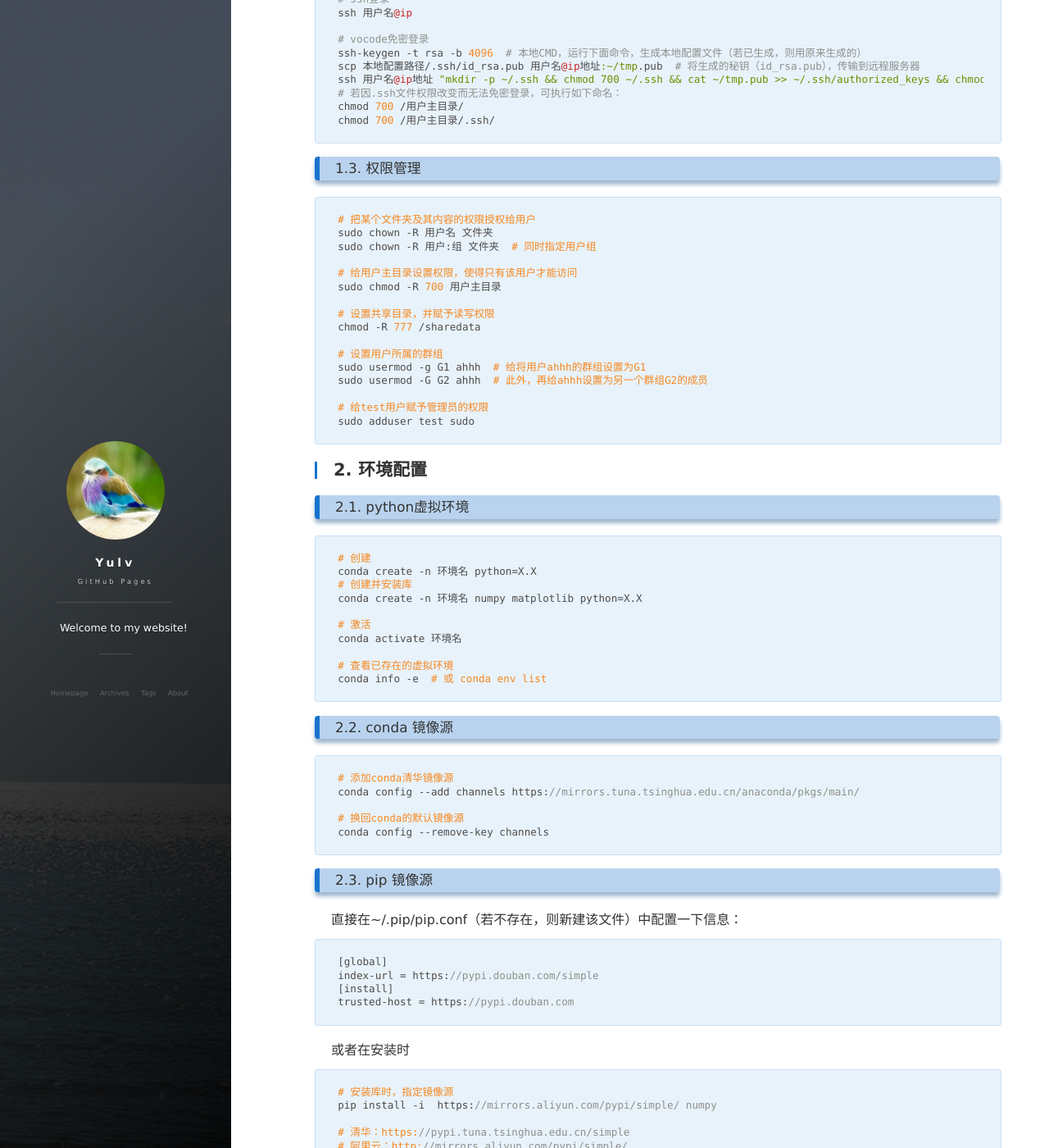
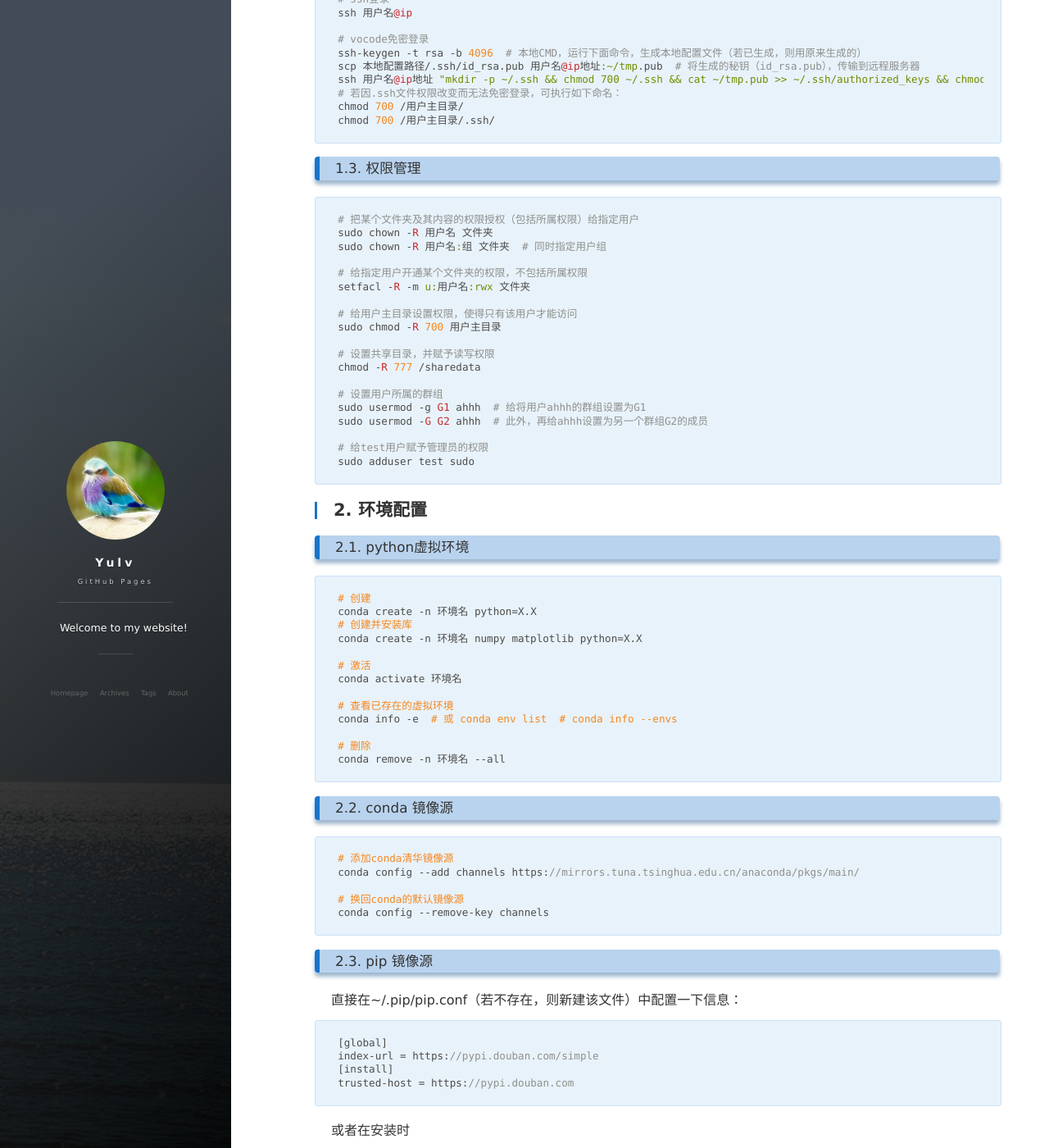
Before and after one commit to Yulv-git/Yulv-git.github.io, a Jekyll site: the page built from _posts/2022-05-29-Linux-Shell-Usage-Notes.md, in a window 1280 px wide and 1400 px high, scrolled down 1447 px. Shown: the whole window at 82% size. Built offline with Jekyll 4.4.1, drawn with Linux system fonts in a browser that asks for light colours; nearby versions of some CDN libraries; comment, search, counter and statistics services are not loaded.

Commit message:
Update post.

````diff
--- a/_posts/2022-05-29-Linux-Shell-Usage-Notes.md
+++ b/_posts/2022-05-29-Linux-Shell-Usage-Notes.md
@@ -39,9 +39,12 @@ chmod 700 /用户主目录/.ssh/
 ### 1.3. 权限管理
 
 ``` bash
-# 把某个文件夹及其内容的权限授权给用户
+# 把某个文件夹及其内容的权限授权（包括所属权限）给指定用户
 sudo chown -R 用户名 文件夹
-sudo chown -R 用户:组 文件夹  # 同时指定用户组
+sudo chown -R 用户名:组 文件夹  # 同时指定用户组
+
+# 给指定用户开通某个文件夹的权限，不包括所属权限
+setfacl -R -m u:用户名:rwx 文件夹
 
 # 给用户主目录设置权限，使得只有该用户才能访问
 sudo chmod -R 700 用户主目录
@@ -71,7 +74,10 @@ conda create -n 环境名 numpy matplotlib python=X.X
 conda activate 环境名
 
 # 查看已存在的虚拟环境
-conda info -e  # 或 conda env list
+conda info -e  # 或 conda env list  # conda info --envs
+
+# 删除
+conda remove -n 环境名 --all
 ```
 
 ### 2.2. conda 镜像源
````
